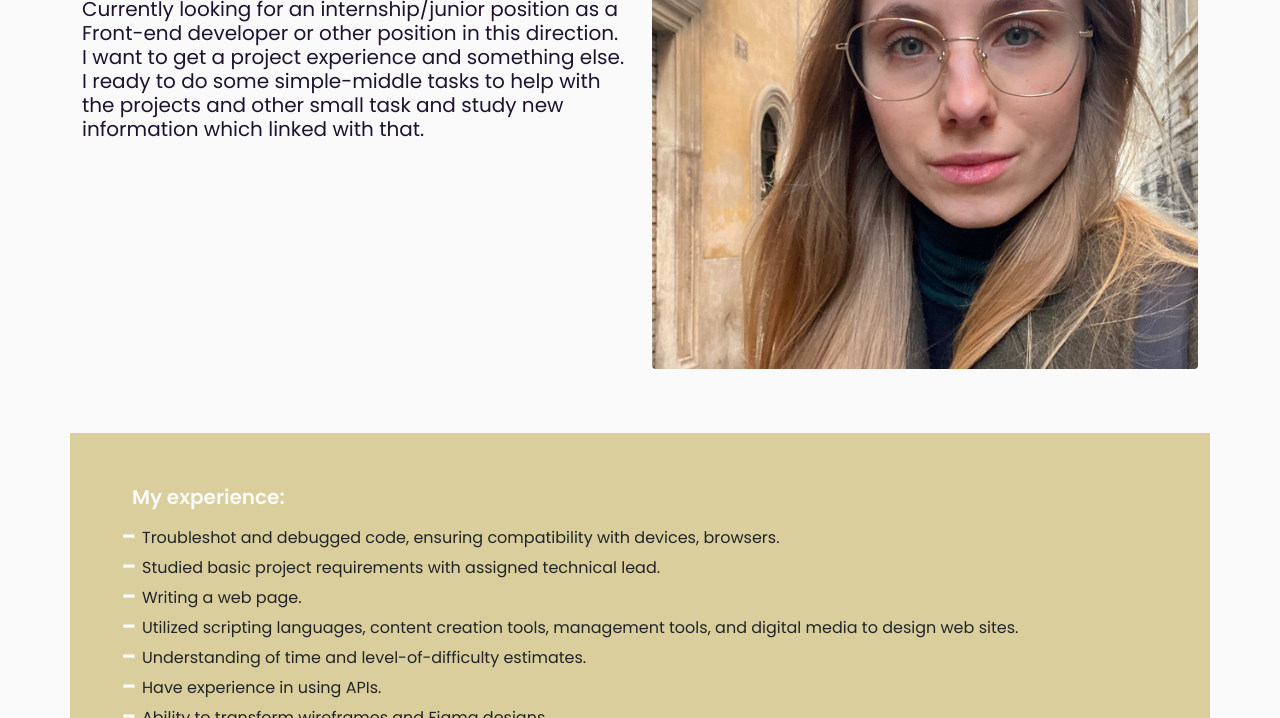
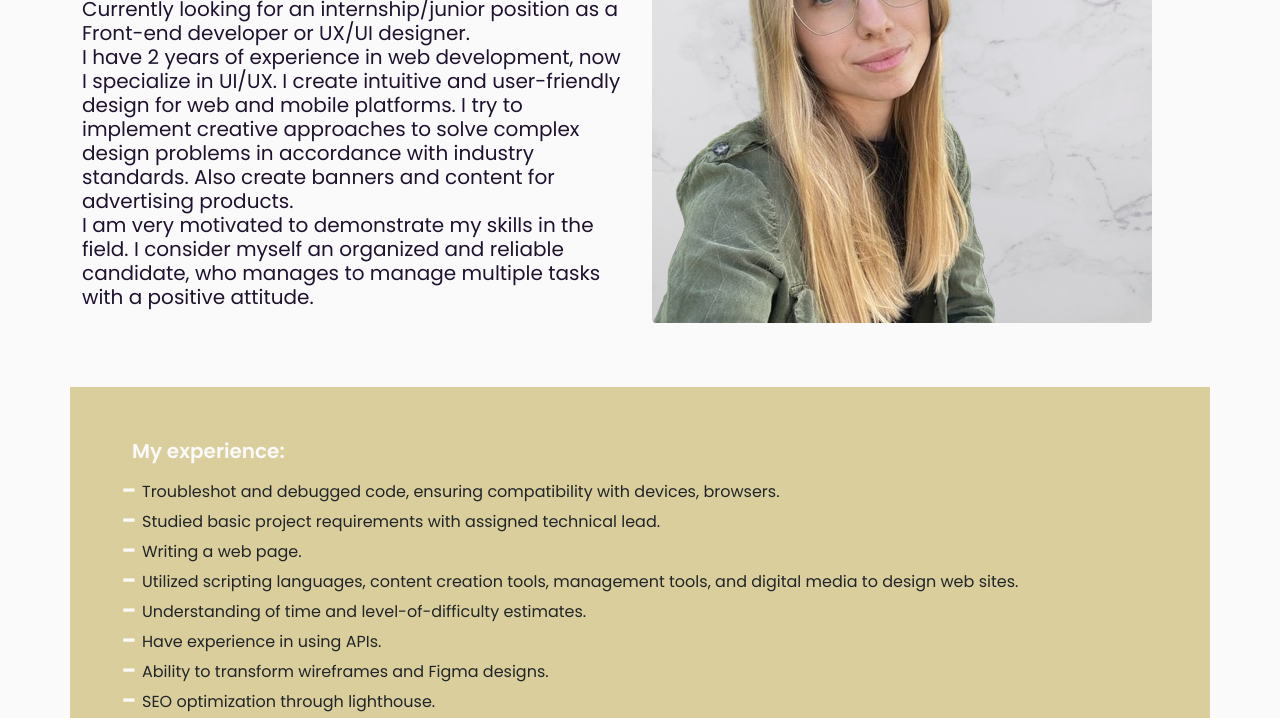
Before and after one commit to ElenaKova/Pers_site, a website: page about.html in a window 1280 px wide. Shown: the part 382-1100 px from the top of the page. Drawn offline with nearby package versions, Linux system fonts and the light colour scheme; a web font is replaced by a local one.

Commit message:
changed info about and screen of react app

```diff
--- a/about.html
+++ b/about.html
@@ -58,17 +58,19 @@
                 <div class="col-lg-6 ">
                     <h1 class="text-start my-3">I'm Front-end developer from Kyiv, Ukraine</h1>
                     <p class="subscription my-3">
-                        Currently looking for an internship/junior position as a Front-end developer or other position
-                        in
-                        this
-                        direction. I want to get a project experience and something else.<br>I ready to do some
-                        simple-middle
-                        tasks to help with the projects and other
-                        small task and study new information which linked with that.<br>
+                        Currently looking for an internship/junior position as a Front-end developer or UX/UI designer.<br>
+                        I have 2 years of experience in web development, now I specialize in UI/UX. I create intuitive
+                        and user-friendly design for web and mobile platforms. I try to implement creative approaches to
+                        solve complex design problems in accordance with industry standards. Also create banners and
+                        content for advertising products.<br>
+                        I am very motivated
+                        to demonstrate my
+                        skills in the field. I consider myself an organized and reliable candidate, who manages to
+                        manage multiple tasks with a positive attitude.<br>
                     </p>
                 </div>
                 <div class="col-lg-6 py-3">
-                    <img class="img-fluid rounded" src="/img/im.WebP" alt="My photo">
+                    <img class="img-fluid rounded" src="/img/IM.png" alt="My photo">
                 </div>
             </div>
         </div>
--- a/index.html
+++ b/index.html
@@ -53,7 +53,7 @@
         <div class="section">
             <div class="header d-grid">
                 <h3 class="text-center">Hi, I'm Elena</h3>
-                <h1 class="text-center mt-3 mb-0">Junior Front-end developer based in UE</h1>
+                <h1 class="text-center mt-3 mb-0">Junior Front-end developer and UX/UI designer<br>based in UE</h1>
             </div>
 
             <div class="container">
@@ -82,7 +82,7 @@
                         </div>
                     </div>
                     <div class="col-md-6">
-                        <img src="/img//screen/view_laptop.WebP" class="img-fluid rounded" alt="meteoscreen">
+                        <img src="/img/laptopscreen.WebP" class="img-fluid rounded" alt="meteoscreen">
                     </div>
                 </div>
                 <div class="row mt-5">
```
Also changed, not shown: contact.html (+5 -3 lines), img/IM.png (added), img/laptopscreen.WebP (added), img/react-weather-app-2023.netlify.app_ (1).png (added), img/react-weather-app-2023.netlify.app_.png (added), 1 other file.
